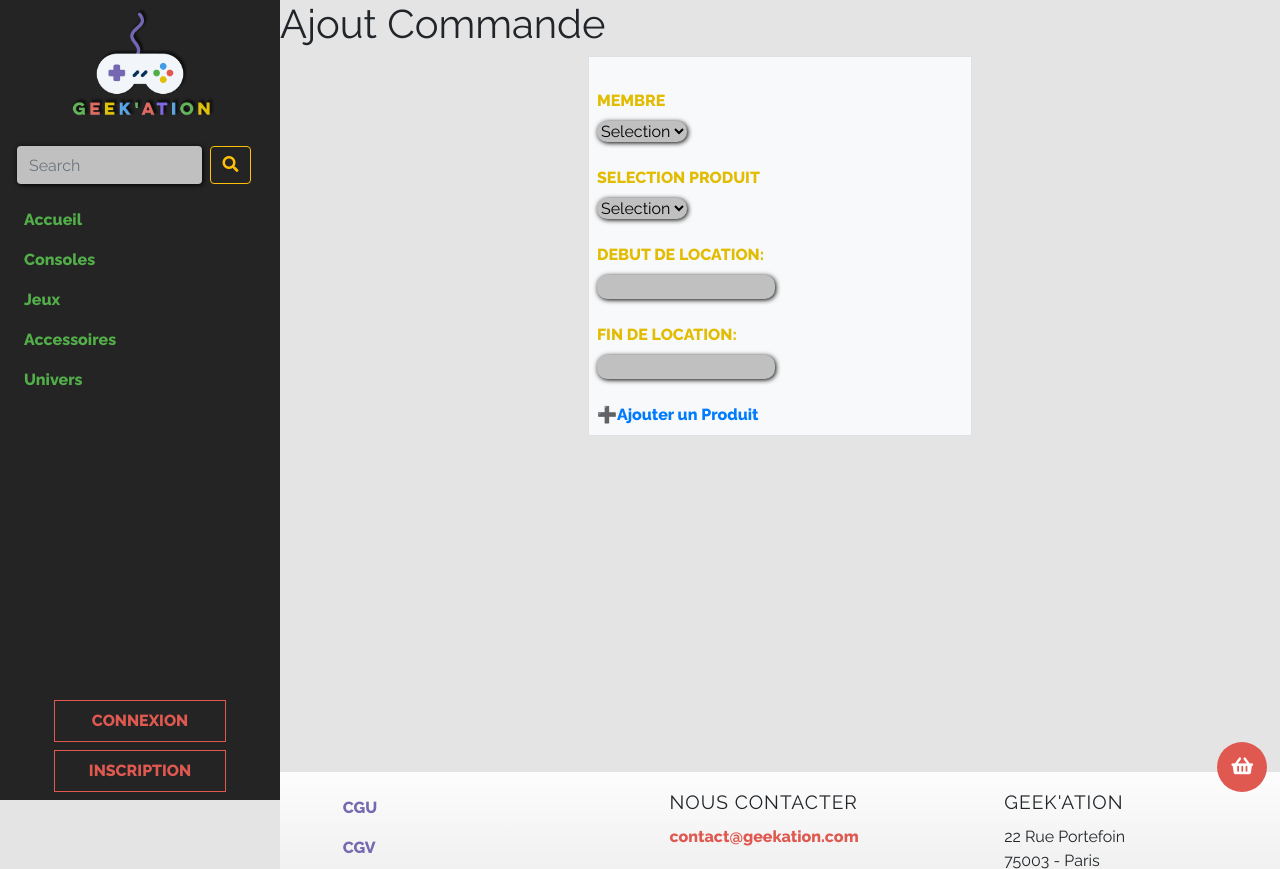
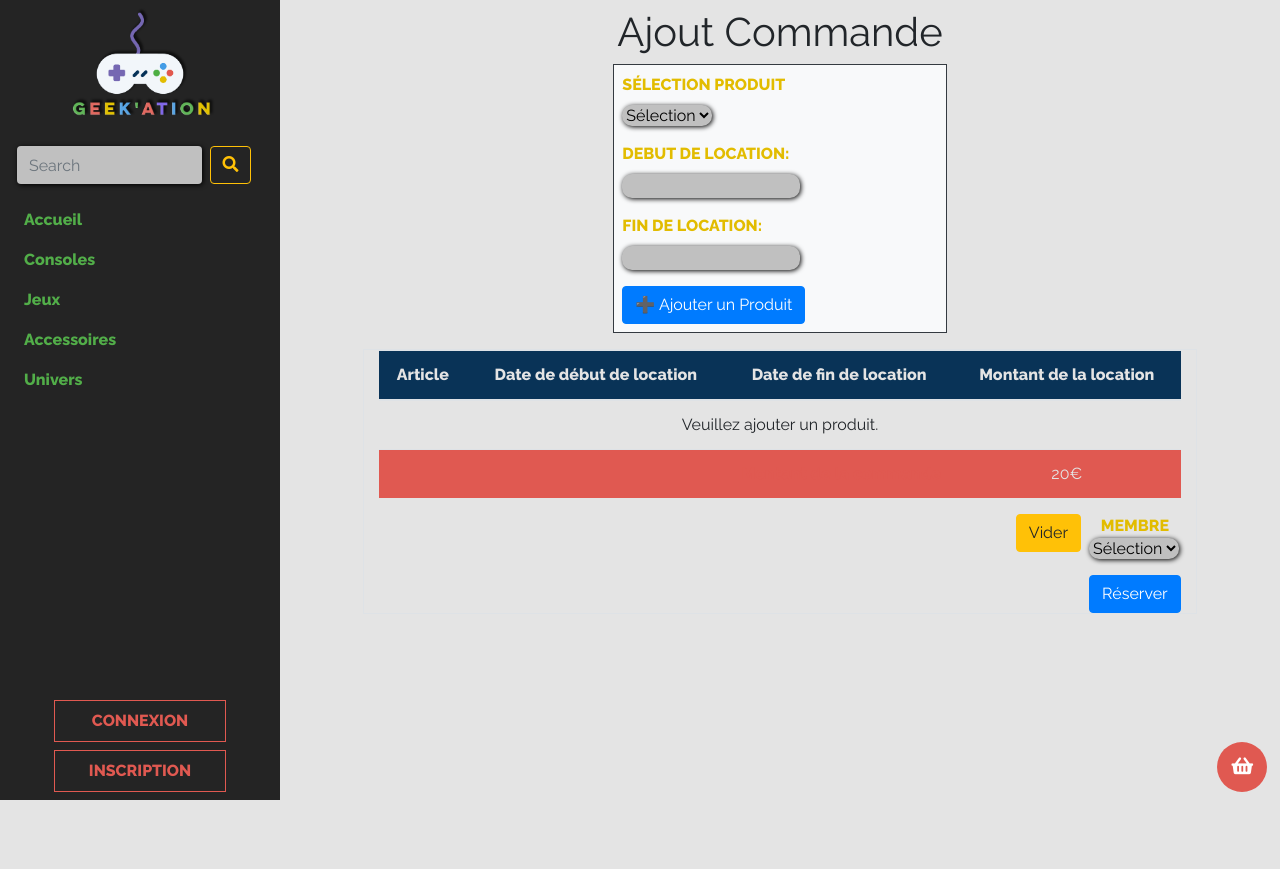
Before and after one commit to Ultrajet/geekation, a Symfony app: template templates/admin/commande_form.html.twig in a window 1280 px wide. Shown: the top 869 px of the page. Run offline with Twig, Linux system fonts and the light colour scheme; the template is opened without the code that fills it, so the values that code supplies are empty; some libraries are stand-ins or nearby versions.

Commit message:
première étape AdminCommande + appelAPI.js

```diff
--- /dev/null
+++ b/public/js/appelAPI.js
@@ -0,0 +1,54 @@
+$("document").ready(() => {
+    function appelAPI($produit) {
+        console.log("jQuery activé!");
+        console.log($produit);
+
+        // if ('{{ produit.type }}' == 'jeu') {
+        //     $url = 'game';
+        // }
+        // else if ('{{ produit.type }}' == 'console') {
+        //     $url = 'platform';
+        // }
+        // else if ('{{ produit.type }}' == 'accessoire') {
+        //     $url = 'accessory';
+        // }
+
+        // console.log('{{ produit.type }}');
+
+        // // dans cette requête GET, on demande le produit par le guid, puis on reçoit une réponse en json/jsonp/je-sais-pas-trop-mais-cette-combinaison-de-paramètres-fonctionne
+        // $.ajax({
+        //     method: 'GET',
+        //     url: 'https://www.giantbomb.com/api/' + $url + '/{{ produit.guid }}',
+        //     dataType: 'jsonp',
+        //     jsonp: 'json_callback',
+        //     data: {
+        //         api_key: 'e009edce3a7d7316c39b6b6f8aa51b1cbe09ae80',
+        //         format: 'jsonp'
+        //     }
+        // }).done((data) => {
+        //     // ici on manipule la réponse envoyée par GiantBomb à travers la variable data
+        //     // d'abord un petit console.log pour avoir en console la totalité de la réponse à portée de main
+        //     console.log(data.results);
+
+        //     // puis on assigne à des éléments du DOM les morceaux de data qui nous intéressent
+        //     if ('{{ produit.type }}' == 'jeu') {
+        //         console.log('jeu ok!');
+        //         $("#imageproduit").attr("src", data.results.image.medium_url);
+        //         $("#description").html(data.results.deck);
+        //         $("#developpeurs").html(data.results.developers[0].name);
+        //         $("#genre").html(data.results.genres[0].name);
+        //     }
+        //     else if ('{{ produit.type }}' == 'console') {
+        //         console.log('console ok!');
+        //         $("#imageproduit").attr("src", data.results.image.medium_url);
+        //         $("#description").html(data.results.deck);
+        //         $("#compagnie").html(data.results.company.name);
+        //     }
+        //     else {
+        //         console.log('accessoire ok!');
+        //         $("#imageproduit").attr("src", data.results.image.medium_url);
+        //         $("#description").html(data.results.deck);
+        //     }
+        // });
+    };
+});
--- a/src/Controller/AdminController.php
+++ b/src/Controller/AdminController.php
@@ -303,10 +303,11 @@ class AdminController extends AbstractController
     /**
      *
      * @Route("/admin/ajax/univers_list", name="admin_ajax_univers_list")
-     * Route qui permet de récupérer la liste des univers en fonction du type de produi dans le process de creation d'une commande
+     * Route qui permet de récupérer la liste des univers en fonction du type de produit dans le process de création d'une commande
      *
      */
     public function adminAjaxUniversList(Request $request){
+
         $type = $request -> request -> get('type');
 
         $repo = $this->getDoctrine()->getRepository(Produits::class);
--- a/templates/admin/commande_form.html.twig
+++ b/templates/admin/commande_form.html.twig
@@ -7,60 +7,82 @@
 
 {% endblock %}
 
-
 {% block content %}
 
-<h1>Ajout Commande</h1>
+<h1 class="text-center my-2">Ajout Commande</h1>
 
-<div id="body" class="mx-auto p-2 border bg-light" style="width: 30vw">
-    <div>
-        <div id="produit_ajout">
-            <br>
-            <div>
-                <label for="">Membre</label><br />
-                <select name="" id="">
-                    <option value="" selected disabled hidden>Selection</option>
-                    {% for mem in membres %}
-                    <option value="membre">{{ mem.username }}</option>
-                    {% endfor %}
-                </select>
-            </div>
-            <br>
-            <div>
-                <label for="">Selection Produit</label>
-                <select name="Type">
-                    <option value="" selected disabled hidden>Selection</option>
+<!-- Formulaire d'ajout de produit -->
+<div class="col-4 mx-auto mb-3 p-2 border border-dark bg-light">
+
+    <form action="">
+
+        <label for="">Sélection produit</label>
+        <select name="type" class="mb-3">
+            <option value="" selected disabled hidden>Sélection</option>
             {% for ty in type %}
             <option value="{{ ty.type }}">{{ ty.type | capitalize }}</option>
             {% endfor %}
         </select>
-                <div id="univers" class="mes_divs" style="display:none">
-                    <br>
-                    <select name="Univers">
+        <select name="univers" style="display:none" class="mb-3">
         </select>
+        <select name="produits" style="display:none" class="mb-3">
+        </select>
+
+        <label for="datepicker-debut">Debut de Location:</label>
+        <input type="text" id="datepicker-debut" name="datepicker-debut" class="mb-3">
+        <label for="datepicker-fin">Fin de Location:</label>
+        <input type="text" id="datepicker-fin" name="datepicker-fin" class="mb-3">
+
+        <button type="submit" class="btn btn-primary">➕ Ajouter un Produit</button>
+
+    </form>
+
 </div>
-                <div id="produits" class="mes_divs" style="display:none">
-                    <br>
-                    <select name="Produits">
+
+<div class="col-10 mx-auto border">
+
+    <div class="row mx-auto">
+        <table class="table table-stripped">
+            <thead class="commandesthead">
+                <tr class="text-center">
+                    <th>Article</th>
+                    <th>Date de début de location</th>
+                    <th>Date de fin de location</th>
+                    <th>Montant de la location</th>
+                </tr>
+            </thead>
+            <tbody>
+                <tr>
+                    <td colspan="4" class="text-center">Veuillez ajouter un produit.</td>
+                </tr>
+                <tr class="col-10 montantcommande">
+                    <td colspan="3" align="right"><strong>Montant de la commande</strong></td>
+                    <td colspan="1" align="center">20€</td>
+                </tr>
+            </tbody>
+        </table>
+    </div>
+
+    <div class="d-flex justify-content-end">
+        <form class="text-center mr-2" action="">
+            <button class="btn btn-warning">Vider</button>
+        </form>
+        <form class="text-center" action="" method="POST">
+
+            <label for="membre" class="d-inline">Membre</label>
+            <select name="membre" class="mb-3">
+                <option value="" selected disabled hidden>Sélection</option>
+                {% for mem in membres %}
+                <option value="{{ mem.username }}">{{ mem.username }}</option>
+                {% endfor %}
             </select>
+
+            <button class="btn btn-primary">Réserver</button>
+
+        </form>
+
     </div>
 </div>
-            <br>
-            <div>
-                <label for="datepicker-debut">Debut de Location:</label>
-                <input type="text" id="datepicker-debut" name="datepicker-debut">
-                <br>
-                <label for="datepicker-fin">Fin de Location:</label>
-                <input type="text" id="datepicker-fin" name="datepicker-fin">
-            </div>
-            <br>
-            <div>
-                <a type="submit" id="repeat" name="ajout_produit" href="#">➕Ajouter un Produit</a>
-            </div>
-        </div>
-    </div>
-</div>
-
 
 {% endblock %}
 
@@ -68,21 +90,57 @@
 
 <script>
 
+    $("document").ready(() => {
+
+        $selectType = $('select[name="type"]');
+        $selectUnivers = $('select[name="univers"]');
+        $selectProduits = $('select[name="produits"]');
 
         // Je sélectionne le select et quand la valeur change on fait une action
-    $('select[name="Type"]').change(function () {
+        $selectType.change(() => {
 
-
-        var data = {
-            'type': $('select[name="Type"]').val(),
-        }
-        console.log(data);
+            var data = $selectType.val();
 
             // AJAX POUR Récupérer les univers qui vont avec ce type
             var url = "{{ path('admin_ajax_univers_list') }}";
-        console.log(url);
-        //on place une option de base qui disparais quand u ne des autre option et selectionner
-        var content = '<option value="" selected disabled hidden>Selection</option>';
+
+            // on place une option de base qui disparais quand une des autre option et selectionner
+            var content = '<option value="" selected disabled hidden>Sélection</option>';
+
+            $.ajax({
+                url: url,
+                async: false,
+                method: 'post',
+                dataType: 'json',
+                data: {
+                    'type': data
+                },
+                success: function (response) {
+                    for (var i = 0; i < response.length; i++) {
+                        content += '<option value="' + response[i]['univers'] + '">' + response[i]['univers'] + '</option>';
+                    }
+                    $selectUnivers.html(content);
+                }
+            });
+
+            $selectUnivers.show();
+
+        });
+
+        // Je sélectionne le select et quand la valeur change on fait une action
+        $selectUnivers.change(function () {
+
+            var data = {
+                'type': $selectType.val(),
+                'univers': $selectUnivers.val(),
+            }
+
+            // AJAX POUR Récupérer les univers qui vont avec ce type
+            var url = "{{ path('admin_ajax_produit_list') }}";
+
+            // on place une option de base qui disparait quand une des autres options est sélectionnée
+            var content = '<option value="" selected disabled hidden>Sélection</option>';
+
             $.ajax({
                 url: url,
                 async: false,
@@ -90,54 +148,16 @@
                 dataType: 'json',
                 data: data,
                 success: function (response) {
-                console.log(response);
                     for (var i = 0; i < response.length; i++) {
-                    console.log('tour' + i);
-                    content += '<option value="' + response[i]['univers'] + '">' + response[i]['univers'] + '</option>';
+                        content += '<option value="' + response[i]['nom'] + '">' + response[i]['nom'] + '</option>';
                     }
-                $('select[name="Univers"]').html(content);
+                    $selectProduits.html(content);
                 }
             });
 
-
-        $('#univers').show();
+            $selectProduits.show();
 
         });
-
-    // Je sélectionne le select et quand la valeur change on fait une action
-    $('select[name="Univers"]').change(function () {
-
-
-        var data = {
-            'type': $('select[name="Type"]').val(),
-            'univers': $('select[name="Univers"]').val(),
-        }
-        console.log(data);
-
-        // AJAX POUR Récupérer les univers qui vont avec ce type
-        var url = "{{ path('admin_ajax_produit_list') }}";
-        console.log(url);
-        //on place une option de base qui disparais quand u ne des autre option et selectionner
-        var content = '<option value="" selected disabled hidden>Selection</option>';
-        $.ajax({
-            url: url,
-            async: false,
-            method: 'post',
-            dataType: 'json',
-            data: data,
-            success: function (response) {
-                console.log(response);
-                for (var i = 0; i < response.length; i++) {
-                    console.log('tour' + i);
-                    content += '<option value="' + response[i]['nom'] + '">' + response[i]['nom'] + '</option>';
-                }
-                $('select[name="Produits"]').html(content);
-            }
-        });
-
-
-        $('#produits').show();
-
     });
 
 </script>
--- a/templates/base.html.twig
+++ b/templates/base.html.twig
@@ -215,6 +215,7 @@
             });
         });
     </script>
+    <script src="{{ asset('/js/appelAPI.js') }}"></script>
 
     {% block javascript %}
     {% endblock %}
```
Also changed, not shown: templates/admin/commande_list.html.twig (+2 -9 lines), templates/produit/show.html.twig (+4 -52 lines). Lines whose indentation alone changed are shown as unchanged.
